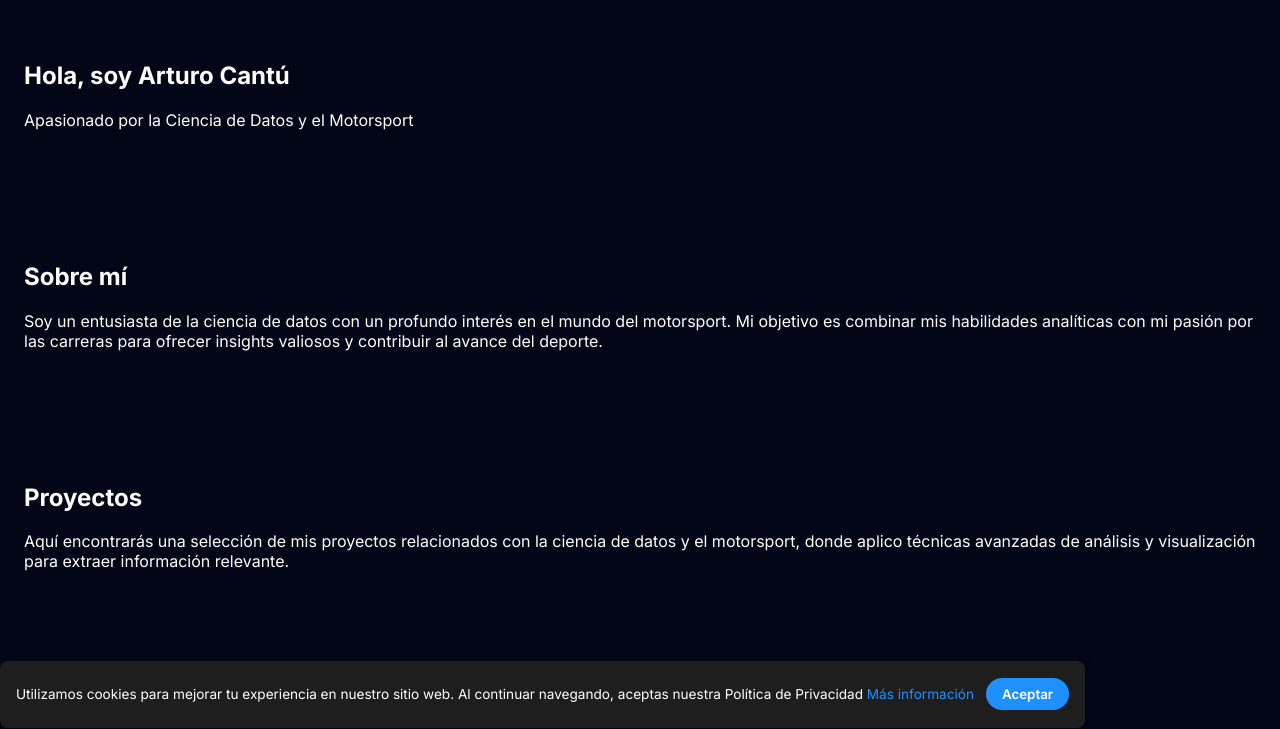
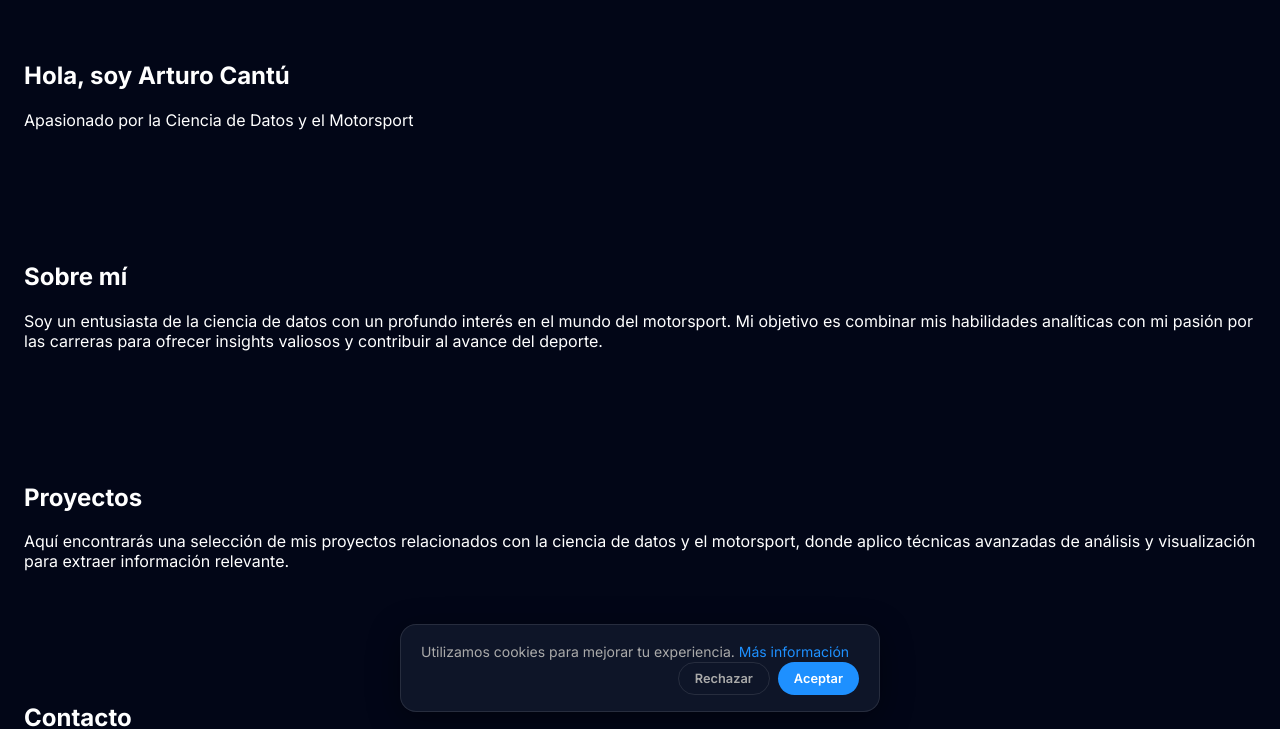
Before and after one commit to Cantuuuu/motorsport-analytics-landing, a plain HTML site: page index.html in a window 1280 px wide. Shown: the part 72-801 px from the top of the page. Drawn offline with Linux system fonts and the light colour scheme.

Commit message:
fix: Habilitar aceptar y rechazar en banner cookies

```diff
--- a/index.html
+++ b/index.html
@@ -112,12 +112,15 @@
         <small>&copy; 2025 Arturo Cantú. Todos los derechos reservados </small>
     </footer>
 <!--Banner de cookies-->
-<div class="cookie-banner">
-    <p>Utilizamos cookies para mejorar tu experiencia en nuestro sitio web. Al continuar navegando, aceptas nuestra Política de Privacidad</a>
-    <a href="#privacidad">Más información</a>
-    </p>
-    <button class="cookie-accept__btn">Aceptar</button>
-</div>
+    <div class="cookie-banner" id="cookieBanner">
+        <p>Utilizamos cookies para mejorar tu experiencia.
+            <a href="privacidad.html">Más información</a>
+        </p>
+        <div class="cookie-actions">
+            <button id="cookieReject" class="cookie-btn cookie-btn--reject">Rechazar</button>
+            <button id="cookieAccept" class="cookie-btn cookie-btn--accept">Aceptar</button>
+        </div>
+    </div>
     <script src="src/js/main.js"></script>
     </body>
 
--- a/src/css/styles.css
+++ b/src/css/styles.css
@@ -222,6 +222,7 @@ a {color: inherit;}
     .nav__cta {display: none}
 }
 
+
 /* ==== FOOTER ==== */
 .site-footer {
     background-color: #01030A;
@@ -265,35 +266,82 @@ a {color: inherit;}
 }
 
 /* ==== COOKIE BANNER ==== */
+/* ==== COOKIE BANNER ==== */
 .cookie-banner {
     position: fixed;
-    bottom: 0;
-    left: 0;
-    background-color: #1E1E1E;
-    color: #FFFFFF;
-    padding: 12px 16px;
-    border-radius: 8px;
-    box-shadow: 0 4px 12px rgba(0, 0, 0, 0.3);
+    bottom: 16px;
+    left: 50%;
+    transform: translateX(-50%);
+    max-width: 480px;
+    width: calc(100% - 32px);
+    background: rgba(15, 23, 42, 0.95);
+    backdrop-filter: blur(10px);
+    border: 1px solid var(--border);
+    border-radius: var(--radius);
+    padding: 16px 20px;
     display: flex;
-    justify-content: space-between;
+    flex-direction: column;
     gap: 12px;
-    align-items: center;
-    z-index: 1000;
-    font-size: 0.85rem;
+    z-index: 1001;
+    font-size: 0.875rem;
+    box-shadow: 0 8px 32px rgba(0, 0, 0, 0.4);
+}
+
+.cookie-banner p {
+    margin: 0;
+    color: var(--muted);
+    line-height: 1.5;
 }
 
 .cookie-banner a {
-    color: #1E90FF;
+    color: var(--brand);
     text-decoration: none;
 }
 
-.cookie-banner button {
-    background-color: #1E90FF;
-    color: #FFFFFF;
-    border: none;
+.cookie-banner a:hover {
+    text-decoration: underline;
+}
+
+.cookie-actions {
+    display: flex;
+    gap: 8px;
+    justify-content: flex-end;
+}
+
+.cookie-btn {
     padding: 8px 16px;
     border-radius: 999px;
+    border: none;
+    font-weight: 600;
+    font-size: 0.8rem;
     cursor: pointer;
-    font-weight: 600;
-    transition: background-color 0.3s ease;
+    transition: all 0.2s ease;
 }
+
+.cookie-btn--accept {
+    background: var(--brand);
+    color: #fff;
+}
+
+.cookie-btn--accept:hover {
+    background: #1c7ed6;
+}
+
+.cookie-btn--reject {
+    background: transparent;
+    border: 1px solid var(--border);
+    color: var(--muted);
+}
+
+.cookie-btn--reject:hover {
+    background: rgba(255, 255, 255, 0.05);
+    color: var(--text);
+}
+
+@media (min-width: 500px) {
+    .cookie-banner {
+        flex-direction: row;
+        align-items: center;
+        justify-content: space-between;
+    }
+}
```
